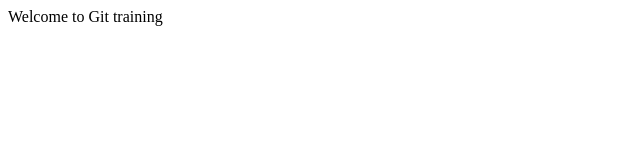
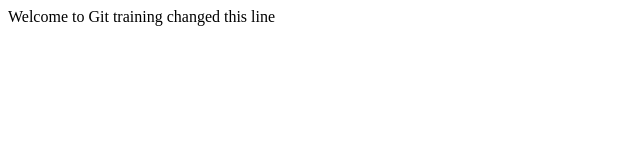
Before and after one commit to ayeramalla/test-sample, a plain HTML site: page index.html in a window 1280 px wide. Shown: the whole page, without its empty margins (0-640 px from the left). Drawn offline with Linux system fonts and the light colour scheme.

Commit message:
Added more stuff

```diff
--- a/index.html
+++ b/index.html
@@ -3,6 +3,6 @@
 	<title>Git training</title>
 </head>
 <body>
-	Welcome to Git training
+	Welcome to Git training changed this line
 </body>
 </html>
```
